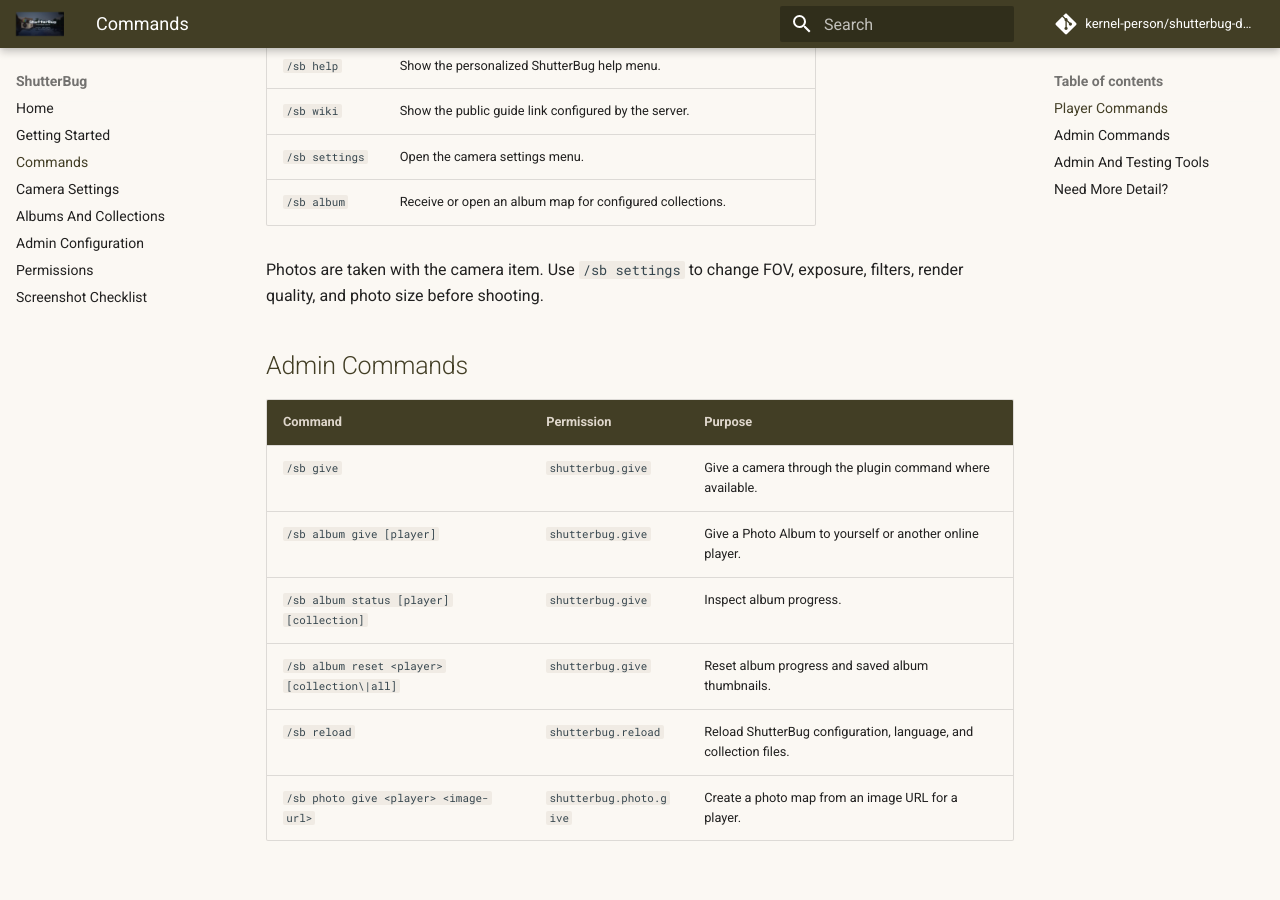
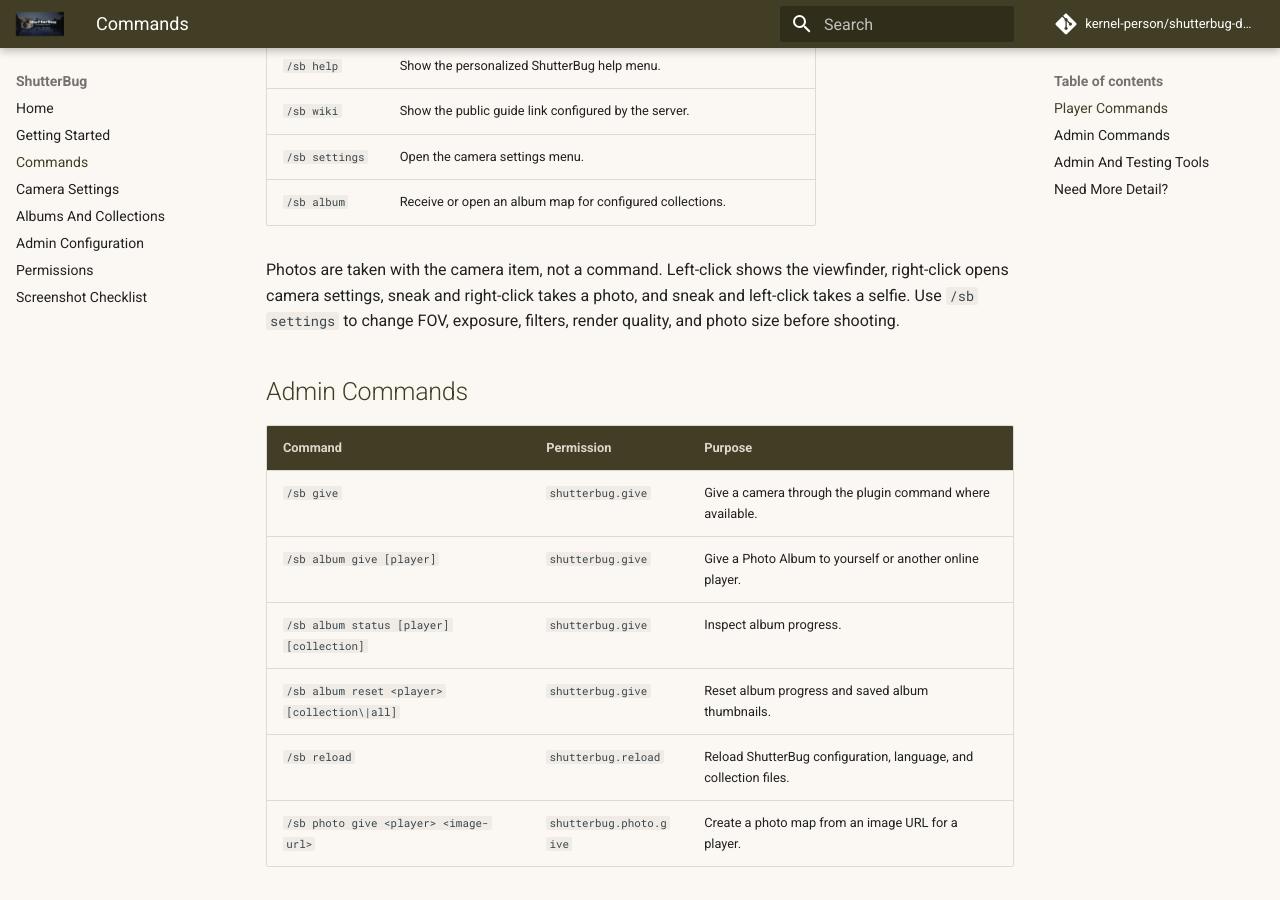
Before and after one commit to kernel-person/shutterbug-docs, an MkDocs documentation site: the page built from docs/commands.md, in a window 1280 px wide and 900 px high, scrolled down 950 px. Built offline with MkDocs 1.6.1 and Material for MkDocs 9.7.7, drawn with Linux system fonts in a browser that asks for light colours; comment, search, counter and statistics services are not loaded.

Commit message:
Clarify camera controls in docs

```diff
--- a/docs/commands.md
+++ b/docs/commands.md
@@ -18,7 +18,7 @@
 | `/sb settings` | Open the camera settings menu. |
 | `/sb album` | Receive or open an album map for configured collections. |
 
-Photos are taken with the camera item. Use `/sb settings` to change FOV, exposure, filters, render quality, and photo size before shooting.
+Photos are taken with the camera item, not a command. Left-click shows the viewfinder, right-click opens camera settings, sneak and right-click takes a photo, and sneak and left-click takes a selfie. Use `/sb settings` to change FOV, exposure, filters, render quality, and photo size before shooting.
 
 ## Admin Commands
 
```
Also changed, not shown: docs/camera-settings.md (+4 -2 lines), docs/getting-started.md (+5 -4 lines).
